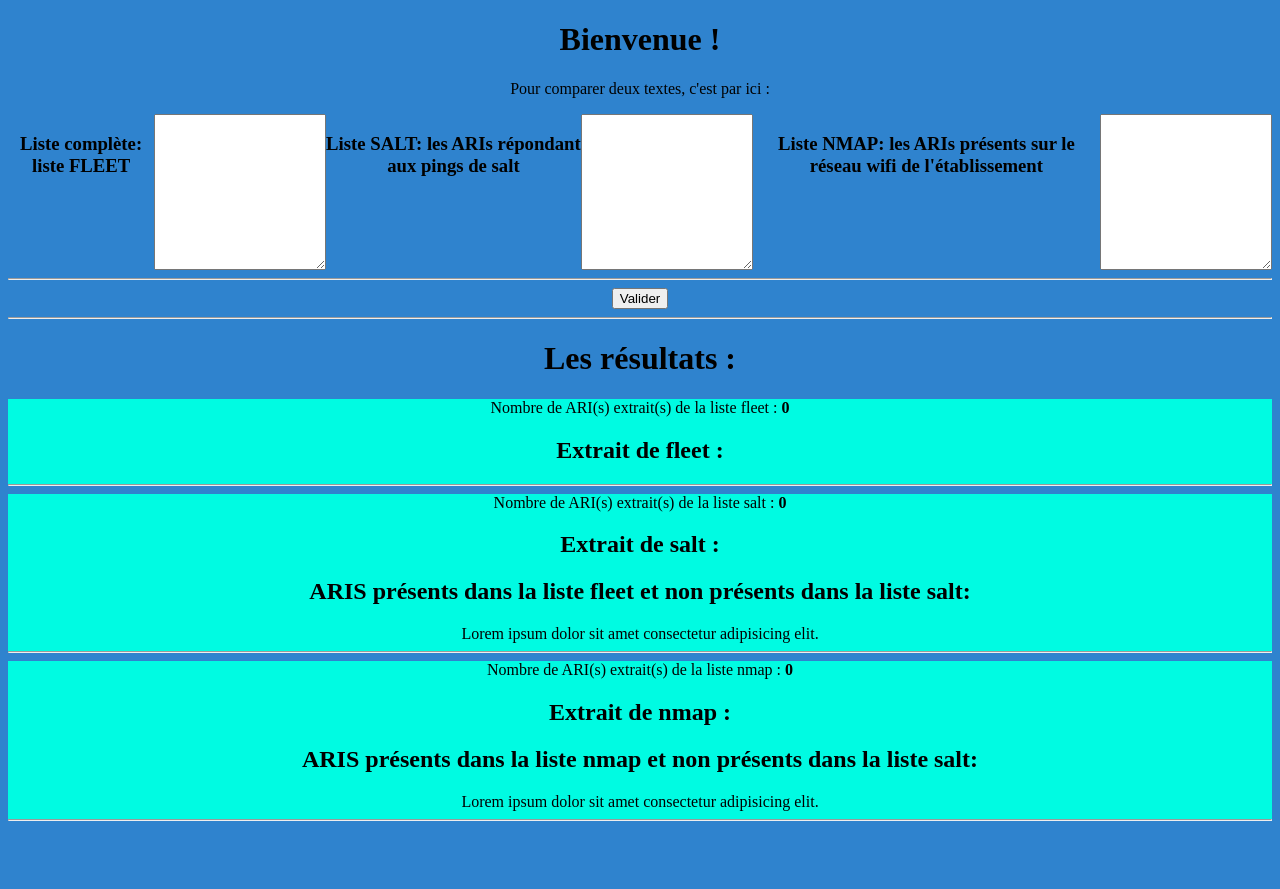
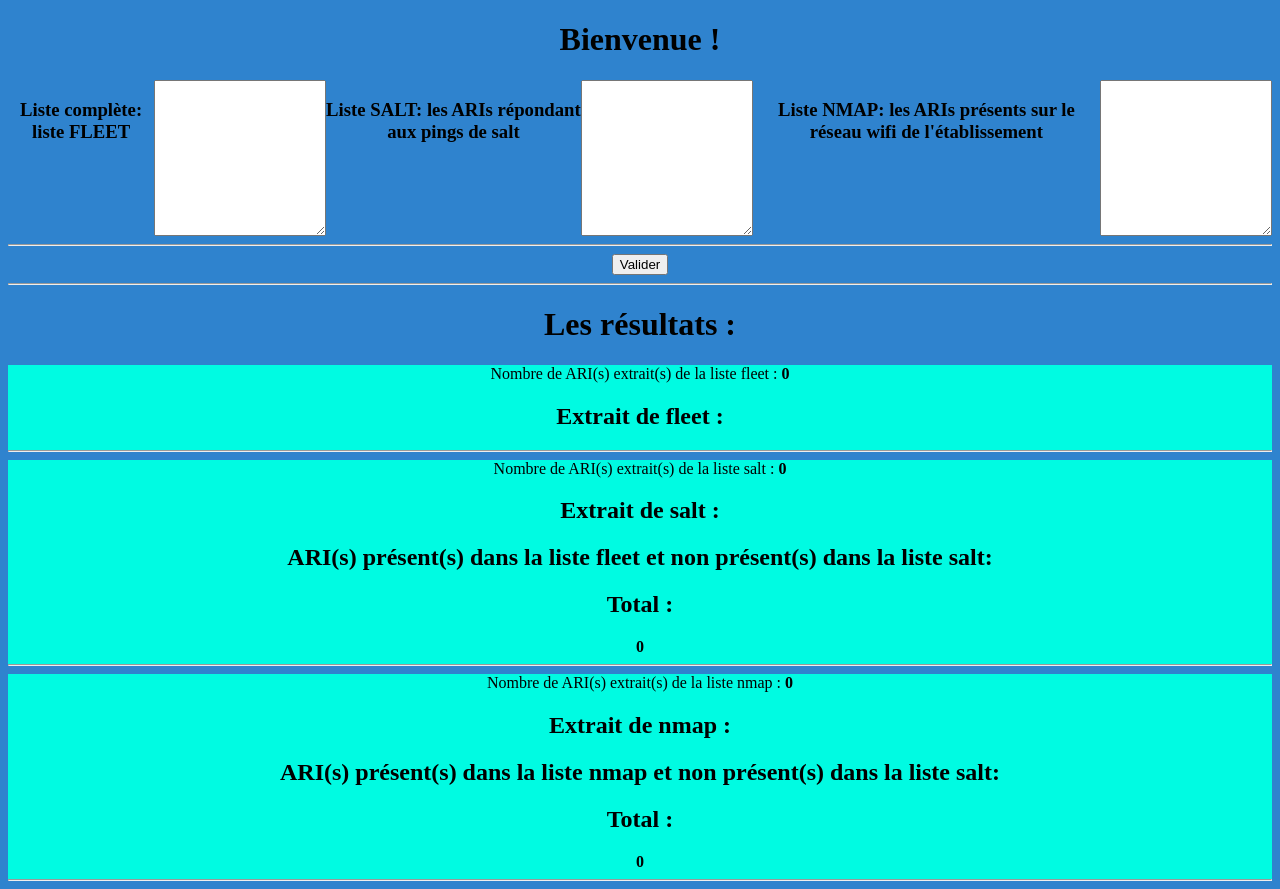
Before and after one commit to sylvainJnt29/comparoso, a plain HTML site: page comparoso.html in a window 1280 px wide. Both pictures are taken after a click on the button "Valider". Before the commit the page ends 829 px from the top, so only its background shows below. Drawn offline with Linux system fonts and the light colour scheme.

Commit message:
opérationnel

```diff
--- a/app.js
+++ b/app.js
@@ -5,18 +5,9 @@ Problème : certains ARIs ne répondent pas à Salt ( donc absent de la liste Sa
 IL faut trouver ces ARIS présent dans la liste FLEET et PAS présent dans la liste Salt
 Il faut trouver les ARIs dans la NMAP et qui sont pas dans SALt
 
-Reste à faire:
-! https://openclassrooms.com/forum/sujet/javascript-comparaison-de-deux-tableaux !
-=> méthode filter
 
 Notes: Ameliorer #reponse3 et #reponse4
         => Mise en page sur du innerHTML
-
-    // regrouper deux tableaux dans un seul => utilité ?
-    // Array.prototype.push.apply(tabFleet, tabSalt);
-    // alert(tabFleet);
-    // alert(tabFleet.sort());
-
 
 */
 
@@ -30,25 +21,15 @@ Notes: Ameliorer #reponse3 et #reponse4
 var entreeSalt = document.getElementById('texte2').value;
 var entreeNmap = document.getElementById('texte3').value;
 
-    // Utilisation d'une regExp
-    // var testRegexFleet = regexFleet.exec(entreeFleet);
-    // var testRegexSalt = regexSaltNmap.exec(entreeSalt);
-    // var testRegexNmap = regexSaltNmap.exec(entreeNmap);
-
-    // // Affichage du retour de la saisie ( test )
-    // document.getElementById('reponse').innerHTML = entreeFleet;
-    // document.getElementById('reponse2').innerHTML = entreeSalt;
-    // document.getElementById('reponse3').innerHTML = entreeNmap;
-
-
-
 function check(){
 
     // On parcourt et on enregistre dans "tabFleet" les N° des ARIs trouvés dans la liste fleet
-        var fleetRegex = /[^test_tube,warning:Ch.#][\w]{8}/g;
+    const fleetRegex = /^[\w]{8}/gm;
+    const saltNmapRegex = /((?<=00000000)[\w]{8})/g;
     var fleetStr = entreeFleet;
-        var monTableauFleet=[""];
-        var tabFleet=[""];
+    var monTableauFleet=[];
+    var tabFleet=[];
+
 
     while ((monTableauFleet = fleetRegex.exec(fleetStr)) !== null) {
     var fleetMsg = 'Trouvé dans fleet ' + monTableauFleet[0];
@@ -59,12 +40,11 @@ Notes: Ameliorer #reponse3 et #reponse4
 
 
     // On parcourt et on enregistre dans "tabSalt" les N° des ARIs trouvés dans la liste salt
-        var saltRegex = /((?<=00000000)[\w]{8})/g;
     var saltStr = entreeSalt;
-        var monTableauSalt=[""];
-        var tabSalt=[""];
+    var monTableauSalt=[];
+    var tabSalt=[];
 
-        while ((monTableauSalt = saltRegex.exec(saltStr)) !== null) {
+    while ((monTableauSalt = saltNmapRegex.exec(saltStr)) !== null) {
     var saltMsg = 'Trouvé dans salt ' + monTableauSalt[0];
     tabSalt.push(monTableauSalt[0]);
     saltMsg +=
@@ -73,12 +53,11 @@ Notes: Ameliorer #reponse3 et #reponse4
 
 
     // On parcourt et on enregistre dans "tabNmap" les N° des ARIs trouvés dans la liste Nmap
-        var nmapRegex = /((?<=00000000)[\w]{8})/g;
     var nmapStr = entreeNmap;
-        var monTableauNmap=[""];
-        var tabNmap=[""];
+    var monTableauNmap=[];
+    var tabNmap=[];
 
-        while ((monTableauNmap = nmapRegex.exec(nmapStr)) !== null) {
+    while ((monTableauNmap = saltNmapRegex.exec(nmapStr)) !== null) {
     var nmapMsg = 'Trouvé dans nmap ' + monTableauNmap[0];
     tabNmap.push(monTableauNmap[0]);
     nmapMsg +=
@@ -90,38 +69,58 @@ Notes: Ameliorer #reponse3 et #reponse4
     document.getElementById('reponse').innerHTML = "<h1>Les résultats :</h1>";
 
     document.getElementById('reponse2').innerHTML += "Nombre de ARI(s) extrait(s) de la liste fleet : <b>"
-                                                      +(tabFleet.length-1)+"</b>";
+                                                  +(tabFleet.length)+"</b>";
     document.getElementById('reponse2').innerHTML += "<h2>Extrait de fleet :</h2>" + tabFleet + "<hr>";
 
     document.getElementById('reponse3').innerHTML += "Nombre de ARI(s) extrait(s) de la liste salt : <b>"
-                                                      +(tabSalt.length-1)+"</b>";
+                                                  +(tabSalt.length)+"</b>";
     document.getElementById('reponse3').innerHTML += "<h2>Extrait de salt :</h2>" + tabSalt;
 
+    // Comparaison des correspondances des tableaux fleet et salt:
+    // => IL faut trouver les ARIs présents dans la liste FLEET et non présents dans la liste Salt
+    document.getElementById('reponse3').innerHTML += "<h2>ARI(s) présent(s) dans la liste fleet et non présent(s) dans la liste salt:</h2>";
+
+    let missingSaltsInFleet = [];
+    for (let i = 0 ; i<tabFleet.length ; i++){
+        let found = false;
+        for(let j = 0 ; j<tabSalt.length ; j++){
+            if(tabFleet[i]==tabSalt[j]){
+                found = true;
+                continue;
+            }
+        }
+        if(!found){
+            missingSaltsInFleet.push(tabFleet[i]);
+        }
+    }
+            document.getElementById('reponse3').innerHTML += missingSaltsInFleet;
+            document.getElementById('reponse3').innerHTML += "<h2>Total : </h2><b>"
+                                                          + missingSaltsInFleet.length + "</b><hr>";
+    // console.table(missingSaltsInFleet);
+
     document.getElementById('reponse4').innerHTML += "Nombre de ARI(s) extrait(s) de la liste nmap : <b>"
-                                                      +(tabNmap.length-1)+"</b>";
+                                                    +(tabNmap.length)+"</b>";
     document.getElementById('reponse4').innerHTML += "<h2>Extrait de nmap :</h2>" + tabNmap;
-
-
-
-        // Comparaison des correspondances des tableaux fleet et salt:
-        // => IL faut trouver ces ARIS présents dans la liste FLEET et PAS présent dans la liste Salt
-
-        // Zone de test:
-        document.getElementById('reponse3').innerHTML += "<h2>ARIS présents dans la liste fleet et non présents dans la liste salt:</h2>";
-        document.getElementById('reponse3').innerHTML += "Lorem ipsum dolor sit amet consectetur adipisicing elit.<hr>";
-
-
-
 
     // Comparaison des correspondances des tableaux salt et nmap:
     // => Il faut trouver les ARIs dans la NMAP et qui sont pas dans SALt
+    document.getElementById('reponse4').innerHTML += "<h2>ARI(s) présent(s) dans la liste nmap et non présent(s) dans la liste salt:</h2>";
 
-        // Zone de test:
-        document.getElementById('reponse4').innerHTML += "<h2>ARIS présents dans la liste nmap et non présents dans la liste salt:</h2>";
-        document.getElementById('reponse4').innerHTML += "Lorem ipsum dolor sit amet consectetur adipisicing elit.<hr>";
-
-        // Conclusion finale: ( si besoin )
-        // document.getElementById('reponse5').innerHTML = "<h2>Pour conclure :</h2>";
-
-
+    let missingSaltsInNmap = [];
+    for (let i = 0 ; i<tabNmap.length ; i++){
+        let found = false;
+        for(let j = 0 ; j<tabSalt.length ; j++){
+            if(tabNmap[i]==tabSalt[j]){
+                found = true;
+                continue;
             }
+        }
+        if(!found){
+            missingSaltsInNmap.push(tabNmap[i]);
+        }
+    }
+            document.getElementById('reponse4').innerHTML += missingSaltsInNmap;
+            document.getElementById('reponse4').innerHTML += "<h2>Total : </h2><b>"
+                                                          + missingSaltsInNmap.length + "</b><hr>";
+    // console.table(missingSaltsInNmap);
+}
--- a/comparoso.html
+++ b/comparoso.html
@@ -9,8 +9,6 @@
 </head>
 <body>
     <h1>Bienvenue !</h1>
-    <p>Pour comparer deux textes, c'est par ici :</p>
-
 
     <!-- Partie Form -->
     <form id="formulaire">
--- a/style.css
+++ b/style.css
@@ -8,13 +8,4 @@ form{
 }
 #reponse2,#reponse3,#reponse4,#reponse5{
     background-color: #00fbe2;
-    text-align: center;
-    align-items: center;
-    /* width: 600px;
-    height: 300px;
-    border: 1px solid black;
-    padding: auto;
-    margin: auto;
-    overflow-y: scroll;
-    overflow-x: auto; */
 }
```
Lines whose indentation alone changed are shown as unchanged.
